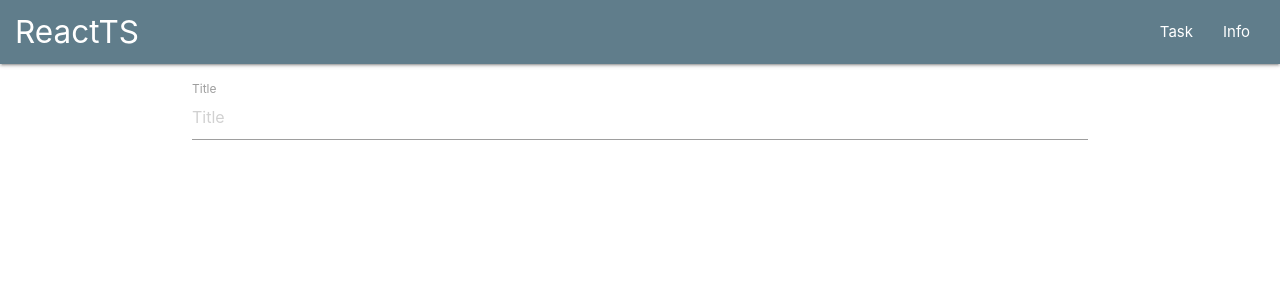
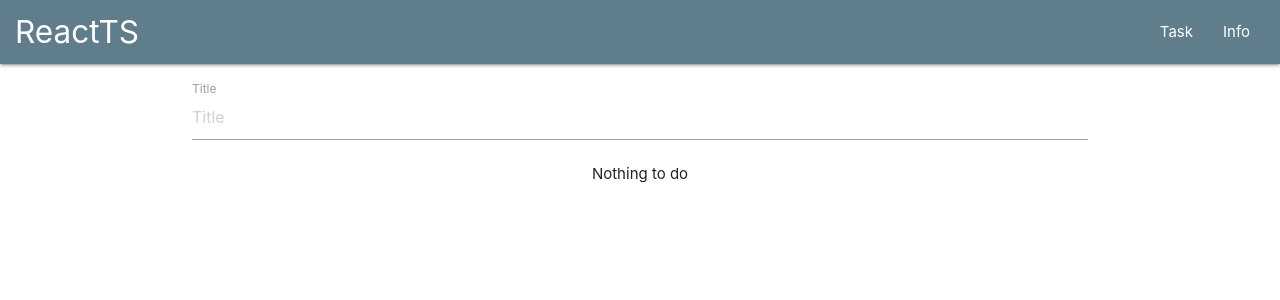
Before and after one commit to KeithChasen/react-TS, a React (Create React App) app: page / in a window 1280 px wide. Shown: the top 300 px of the page. Built offline with nearby package versions, Linux system fonts and the light colour scheme.

Commit message:
show message if there is no todos

```diff
--- a/src/App.tsx
+++ b/src/App.tsx
@@ -17,9 +17,6 @@ const App: React.FC = () => {
     };
 
     const toggleHandler = (id: number) => {
-        console.log('works ', id)
-
-
         setTodos(prev => prev.map(todo => {
             if (todo.id === id) {
                 return {
--- a/src/components/TodoList.tsx
+++ b/src/components/TodoList.tsx
@@ -8,6 +8,10 @@ type TodoListProps = {
 }
 
 export const TodoList: React.FC<TodoListProps> = ({ todos, onRemove, onToggle }) => {
+    if (todos.length === 0) {
+        return <p className="center">Nothing to do</p>
+    }
+
     return (
         <ul>
             {todos.map(todo => {
```
